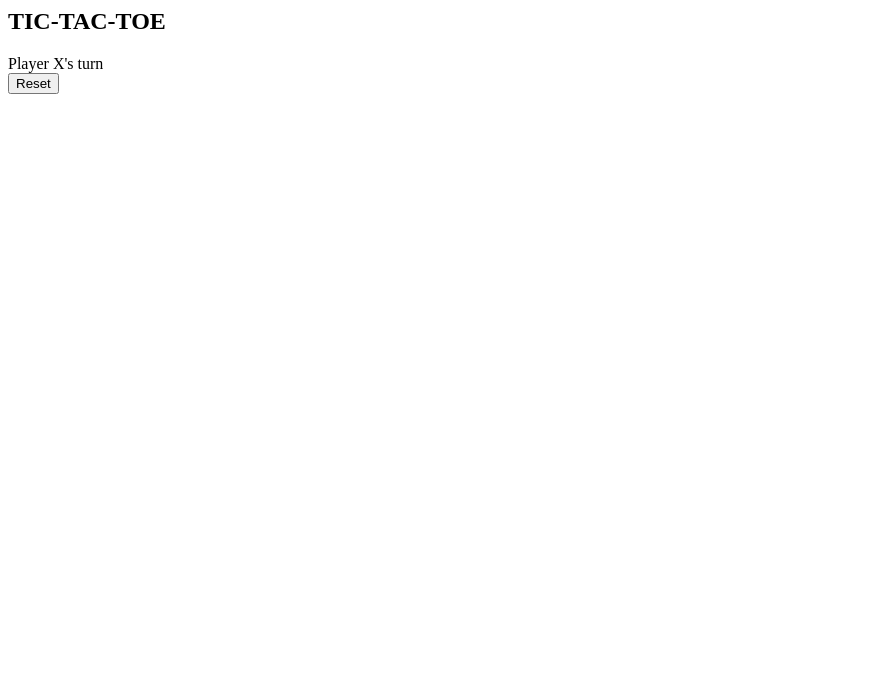
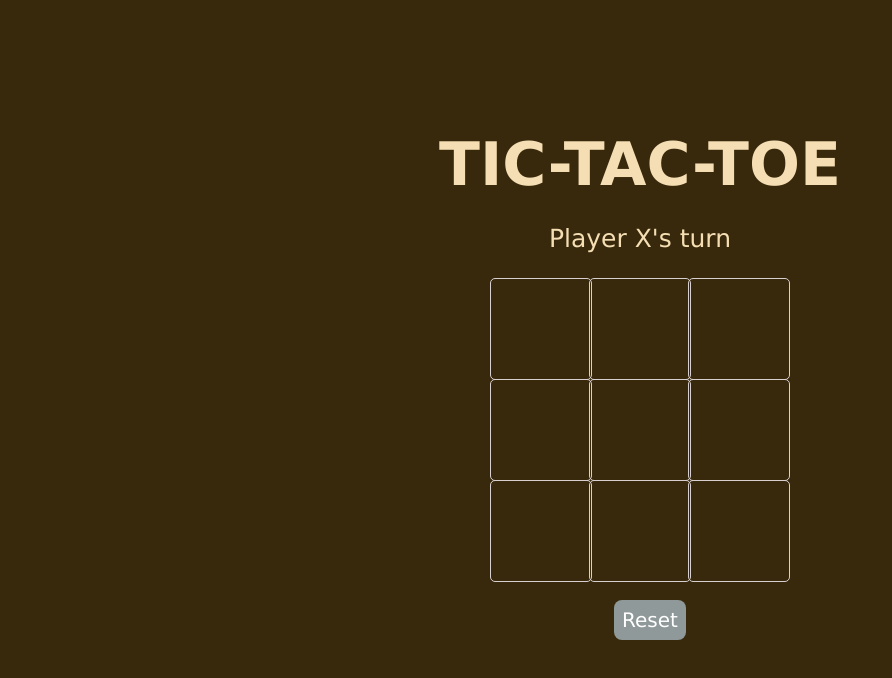
Before and after one commit to Ibrahim-kha/tictactoe, a plain HTML site: page tictactoe/index.html in a window 1280 px wide. Shown: the whole page, without its empty margins (0-892 px from the left). Drawn offline with Linux system fonts and the light colour scheme.

Commit message:
Update index.html

```diff
--- a/tictactoe/index.html
+++ b/tictactoe/index.html
@@ -2,7 +2,7 @@
     <head>
         <meta charset="UTF-8" />
         <meta name="viewport" content="width=device-width" content="IE-edge"></meta>
-        <link rel="stylesheet" href="style.css"></link>
+        <link rel="stylesheet" href="index.css"></link>
         <script src="./index.js"></script>
         <title>TIC-TAC-TOE</title>
     </head>
```
